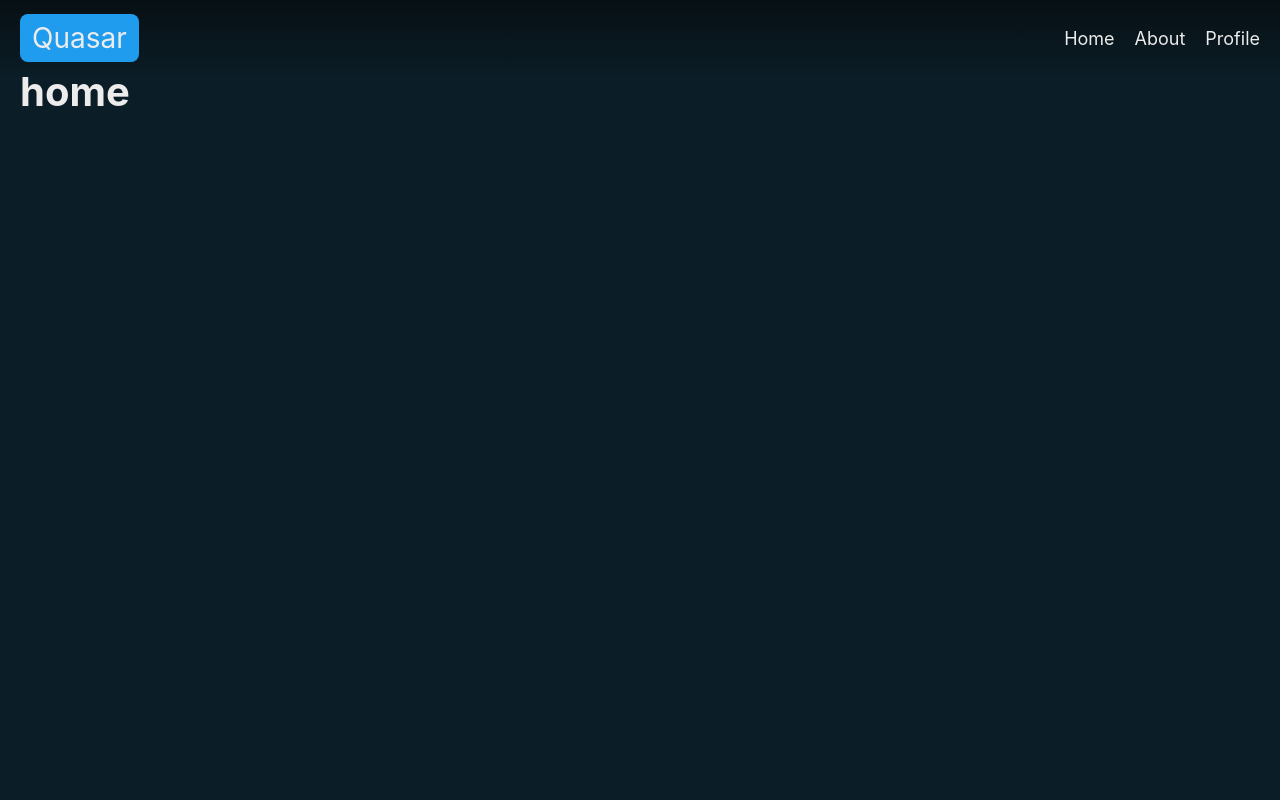
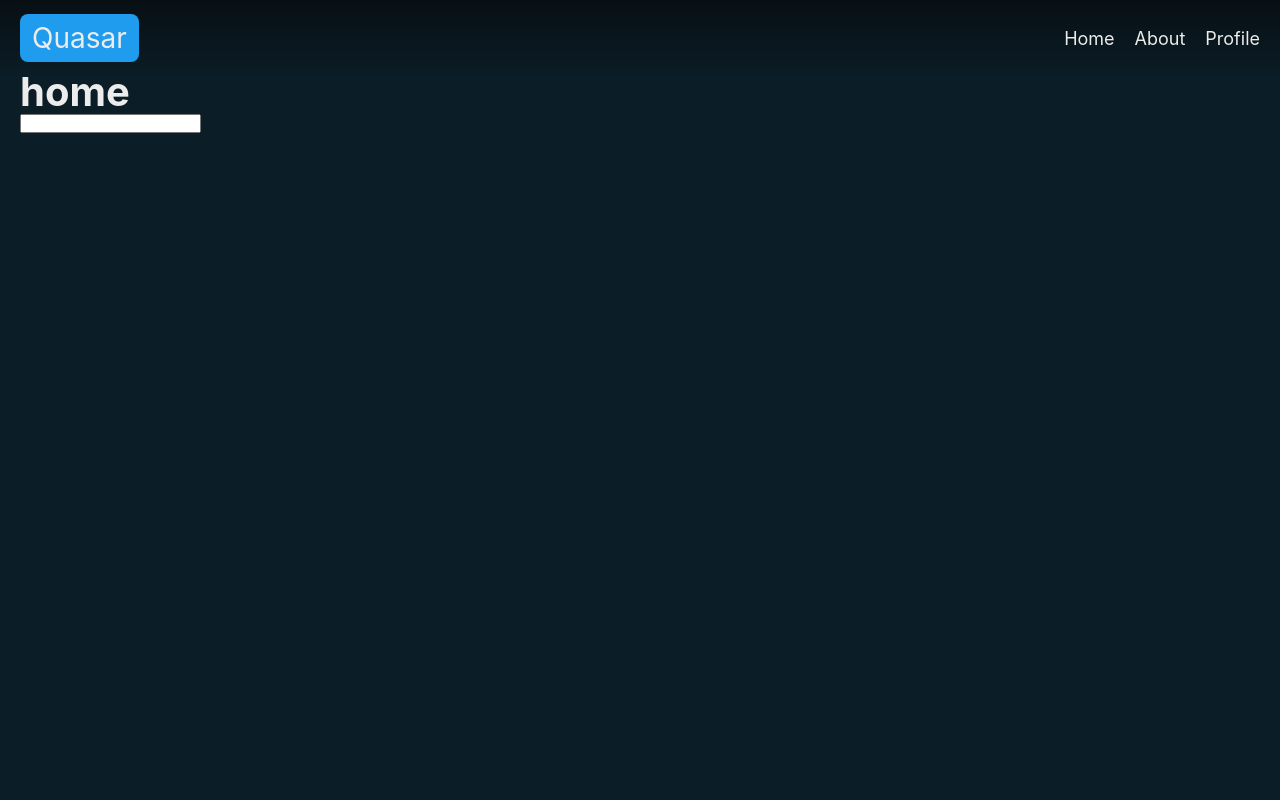
Before and after one commit to Quasar-films/quasar, a Nuxt app: page / in a window 1280 px wide. Shown: the top 800 px of the page. Built offline with nearby package versions, Linux system fonts and the light colour scheme; no server answers.

Commit message:
init tests environment

```diff
--- a/components/AppInput.vue
+++ b/components/AppInput.vue
@@ -1,8 +1,56 @@
 <template>
-    <div class="app-input">
-        <input>
+    <div
+        class="app-input"
+        :class="{sizeClass}"
+    >
+        <input
+            :value="modelValue"
+            :type="type"
+            :placeholder="placeholder"
+            @input="inputHandler($event.target)"
+        >
     </div>
 </template>
+
+<script lang="ts" setup>
+import type {PropType} from "vue";
+import type {Size} from "~/types";
+
+const props = defineProps({
+    modelValue: {
+        type: String as PropType<String>,
+        required: true,
+    },
+    type: {
+        type: String as PropType<string>,
+        default: 'text',
+    },
+    error: {
+        type: String as PropType<string>,
+        default: '',
+    },
+    placeholder: {
+        type: String as PropType<string>,
+        default: '',
+    },
+    size: {
+        type: String as PropType<Size>,
+        default: 'md',
+    },
+});
+
+const emit = defineEmits<{(e: 'update:modelValue', value: string): void}>();
+
+const sizeClass = computed(() => {
+    return `app-logo--${props.size}`
+});
+
+const inputHandler = (target: EventTarget | null) => {
+    const value = (target as HTMLInputElement).value;
+
+    if (value) emit('update:modelValue', value.trim());
+}
+</script>
 
 <style lang="scss" scoped>
 .app-input {
--- a/pages/index.vue
+++ b/pages/index.vue
@@ -5,6 +5,8 @@
         <div>
             {{ store.items }}
         </div>
+
+        <AppInput v-model="value"/>
     </div>
 </template>
 
@@ -15,4 +17,6 @@ useSeoMetaData(home);
 
 const store = useProductsStore();
 await store.getProducts();
+
+const value = ref('');
 </script>
```
